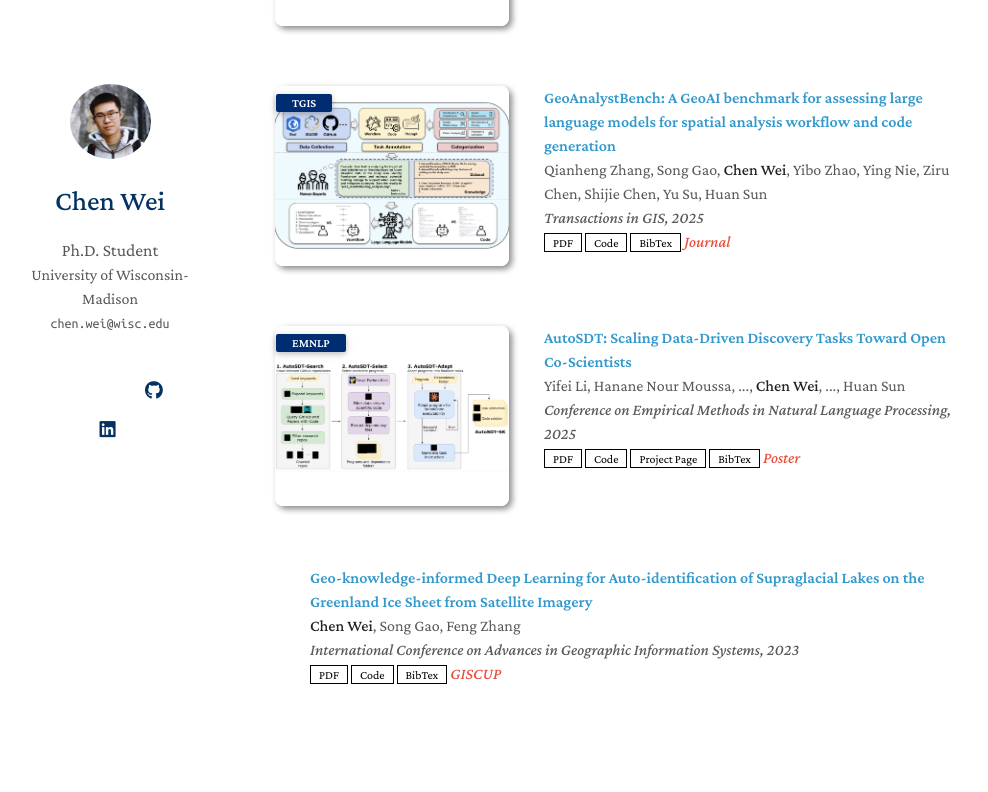
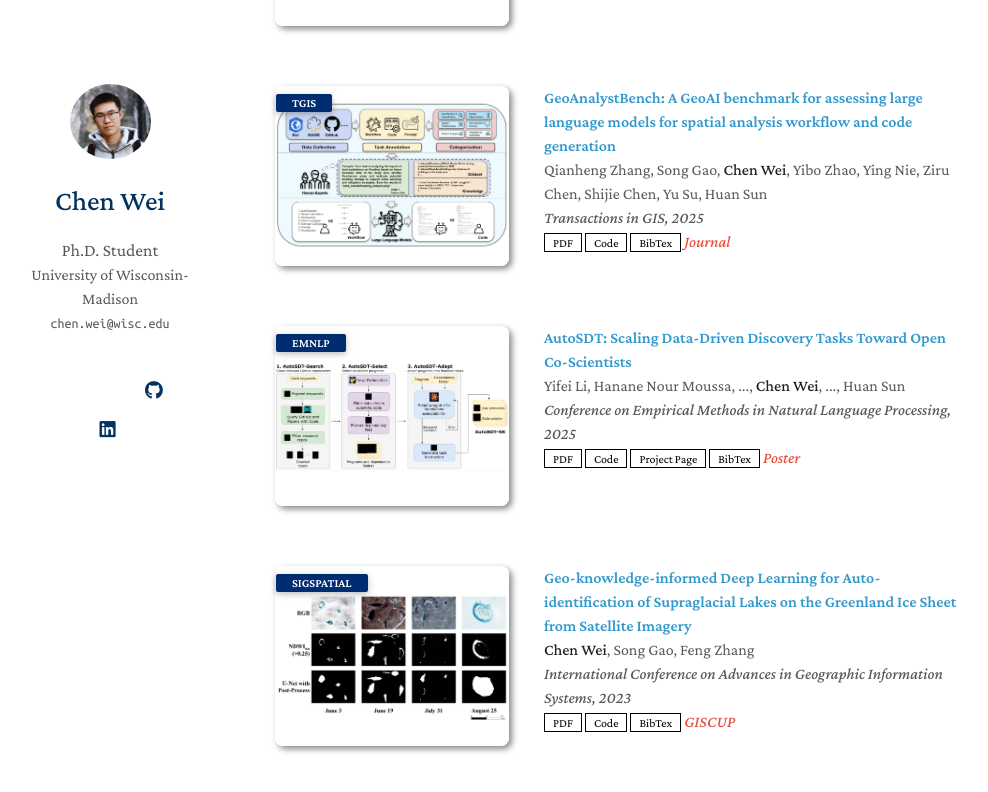
Before and after one commit to Chenwei616/Chenwei616.github.io, a Jekyll site: the page built from index.md, in a window 1280 px wide and 900 px high, scrolled down 822 px. Shown: the top 792 px of the window, without its empty margins (140-1128 px from the left). Built offline with Jekyll 4.4.1, drawn with Linux system fonts in a browser that asks for light colours; a style sheet for code colours, icons or effects is not loaded; our own code applies the rules of GitHub Pages for plain Markdown files.

Commit message:
add pub image

```diff
--- a/_data/publications.yml
+++ b/_data/publications.yml
@@ -51,5 +51,5 @@ main:
     code: https://github.com/Chenwei616/SIGSPATIAL-Cup-2023-submission
     # page: https://osu-nlp-group.github.io/ScienceAgentBench/
     bibtex: ./assets/bib/sigspatial23.txt
-    # image: ./assets/img/sigspatial23.png
+    image: ./assets/img/sigspatial23.jpg
     notes: GISCUP
```
Also changed, not shown: assets/img/sigspatial23.jpg (added), assets/img/tgis25.png.
